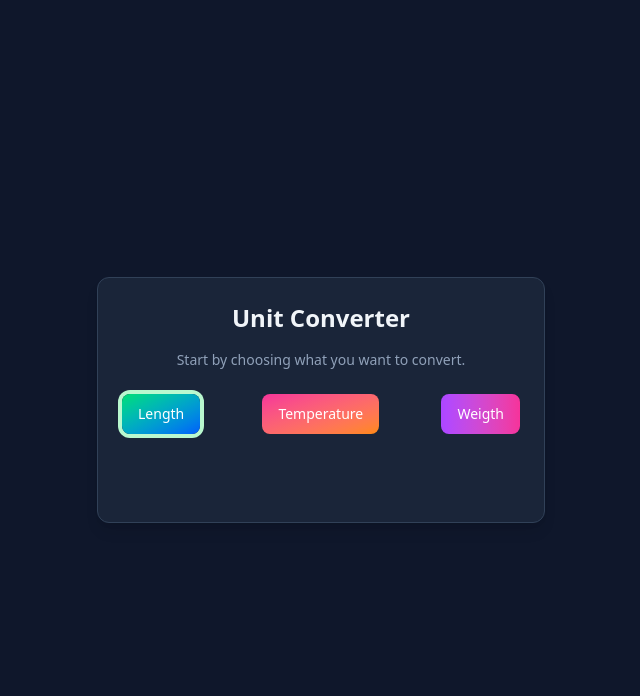
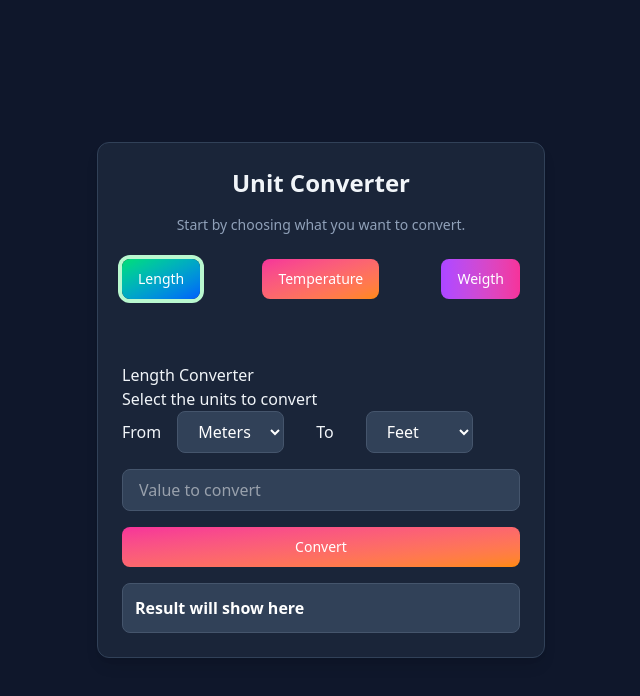
Before and after one commit to Joao-Fernandes-Silva/Unit-Converter-App, a React (Vite) app: page / in a window 1280 px wide. Both pictures are taken after a click on the button "Length". Shown: the top 696 px of the page, without its empty margins (319-959 px from the left). Built offline with nearby package versions, Linux system fonts and the light colour scheme.

Commit message:
Length converter

```diff
--- a/src/App.jsx
+++ b/src/App.jsx
@@ -4,16 +4,26 @@ import { ConvertTemp } from "./utils/converter";
 import { Result } from "postcss";
 
 function App() {
-  const [currMenu, setCurrMenu] = useState('temperature')
+  const [currMenu, setCurrMenu] = useState('temperature');
+  {/* Temperature hooks */}
   const [fromUnit, setFromUnit] = useState('celsius');
   const [toUnit, setToUnit] = useState('fahrenheit');
   const [inputValue, setInputValue] = useState('');
   const [result, setResult] = useState('');
+  {/* Length hooks */}
+  const [fromLengthUnit, setFromLengthUnit] = useState('meters');
+  const [toLengthUnit, setToLengthUnit] = useState('feet');
+  const [inputLengthValue, setInputLengthValue] = useState('');
+  const [lengthResult, setLengthResult] = useState('');
+  {/* Weigth hooks */}
+  const [fromWeigthhUnit, setFromWeigthhUnit] = useState('kilos');
+  const [toWeigthhUnit, setToWeigthhUnit] = useState('pounds');
+  const [inputWeigthhValue, setInputWeigthhValue] = useState('');
+  const [weigthhResult, setWeigthhResult] = useState('');
 
   function handleConvertTemperature() {
     setResult(ConvertTemp(inputValue, fromUnit, toUnit));
   }
-
 
   return (
     <div className="min-h-screen bg-slate-900 text-slate-100 flex items-center justify-center">
@@ -38,7 +48,46 @@ function App() {
 
         {currMenu === 'length' && (
           <div>
+            <div>
+              <h1>Length Converter</h1>
+              <p>Select the units to convert</p>
+            </div>
+            {/*----- Dropdownds----- */}
+            <div className="flex">
+              <div className="flex items-center gap-4">
+                <label htmlFor="temp-unit1">From</label>
+                <select id="temp-unit1" value={fromLengthUnit} onChange={(e) => setFromUnit(e.target.value)} className="bg-slate-700 text-white border border-slate-600 rounded-lg px-4 py-2">
+                  <option value={"metric"}>Meters</option>
+                  <option value={"imperial"}>Feet</option>
+                </select>
+              </div>
+              <div className="flex items-center gap-8 ml-8">
+                <label htmlFor="temp-unit2">To</label>
+                <select id="temp-unit2" value={toLengthUnit} onChange={(e) => setToUnit(e.target.value)} className="bg-slate-700 text-white border border-slate-600 rounded-lg px-4 py-2">
+                  <option value={"meters"}>Meters</option>
+                  <option value={"feet"}>Feet</option>
+                </select>
+              </div>
+            </div>
+            {/*------Input Value------- */}
 
+            <div className="mt-4">
+              <input id="temp-value" type="number" value={inputValue} onChange={(e) => setInputValue(e.target.value)} placeholder="Value to convert" className="w-full bg-slate-700 text-white border border-slate-600 rounded-lg px-4 py-2" />
+            </div>
+            {/*------Converter Button-------- */}
+            <div>
+              <ConverterButton
+                onClick={handleConvertTemperature}
+                className={"w-full mt-4 cursor-pointer text-white bg-gradient-to-br from-pink-500 to-orange-400 hover:bg-gradient-to-bl focus:ring-4 focus:outline-none focus:ring-pink-200 dark:focus:ring-pink-800 font-medium rounded-lg text-sm px-4 py-2.5 text-center leading-5"}>
+                Convert
+              </ConverterButton>
+            </div>
+            {/*------Result------- */}
+            <div className="mt-4 p-3 rounded-lg bg-slate-700 border border-slate-600">
+              <span className="font-semibold text-white">
+                {result === '' ? 'Result will show here' : result}
+              </span>
+            </div>
           </div>
         )}
 
@@ -99,7 +148,7 @@ function App() {
         </div>
       )}
     </div>
-    </div>
+    </div >
   );
 }
 
```
Lines whose indentation alone changed are shown as unchanged.
